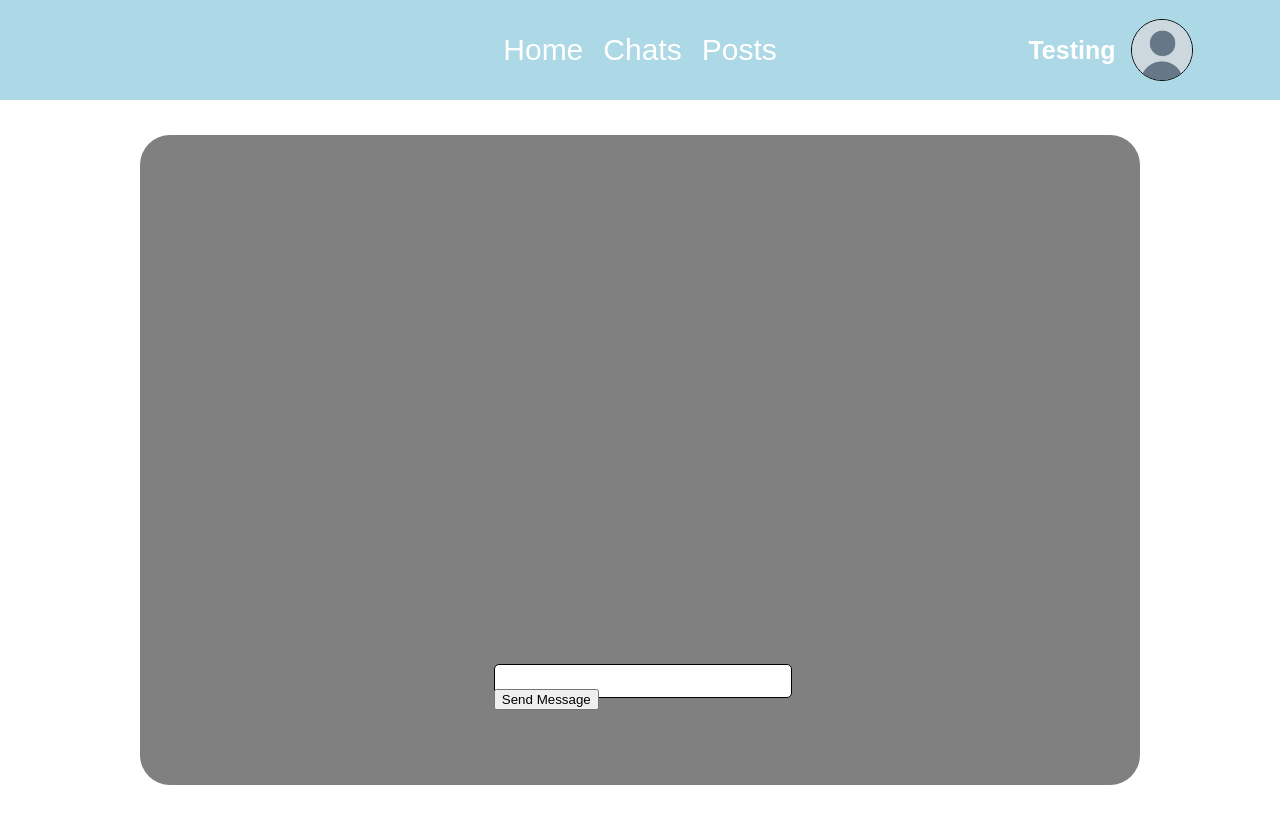
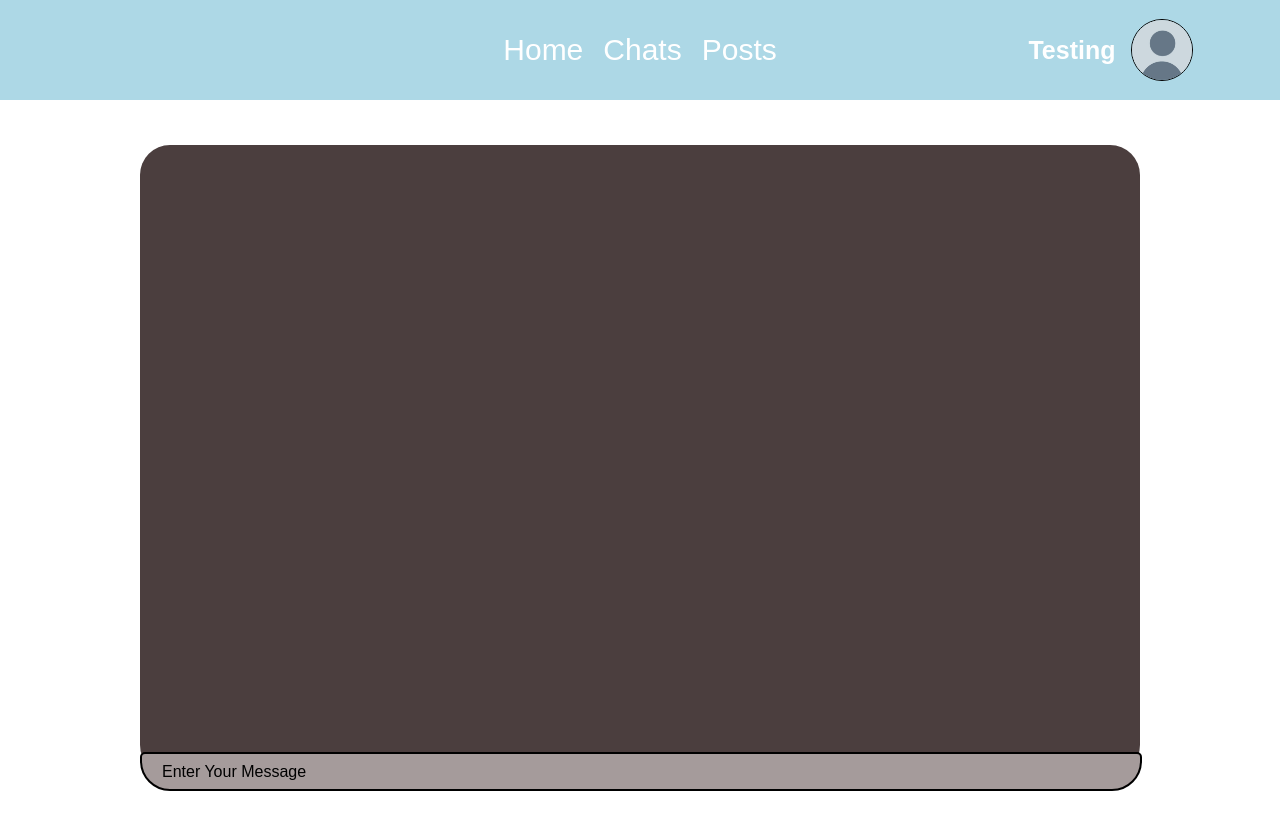
Before and after one commit to MustafaBioS/Chatter, a Flask app: page /chats in a window 1280 px wide. Run offline with Flask 3, Linux system fonts and the light colour scheme; a user stored in the database is signed in; some libraries are stand-ins or nearby versions.

Commit message:
finally done with the chats and websockets thing, its my first time using it and it was pretty fun to learn honesty (it wasn't)

```diff
--- a/app.py
+++ b/app.py
@@ -45,13 +45,6 @@ class Users(db.Model, UserMixin):
 def load_user(user_id):
     return Users.query.get(int(user_id))
 
-class Messages(db.Model):
-    mid = db.Column(db.Integer, primary_key=True)
-    content = db.Column(db.Text, nullable=False)
-    date_created = db.Column(db.DateTime, default=datetime.utcnow)
-
-    user_id = db.Column(db.Integer, db.ForeignKey("users.id"), nullable=False)
-
 class Posts(db.Model):
     id = db.Column(db.Integer, primary_key=True)
     title = db.Column(db.String(64), nullable=False)
@@ -65,14 +58,9 @@ class Posts(db.Model):
 def handle_connect():
     print('Connected Socket')
 
-@socketio.on('user_join')
-def handle_user_join(username):
-    print(f"User {username} Joined!")
-
 @socketio.on('new_message')
 def handle_new_message(message):
-    print(f'New Message: {message}')
-    emit('chat', {"message": message}, broadcast=True)
+    emit('chat', {'sender': current_user.username, "message": message}, broadcast=True)
 
 # ROUTES
 
@@ -140,7 +128,8 @@ def delete():
 @app.route('/chats')
 @login_required
 def chats():
-    return render_template('chats.html')
+    users = Users.query.filter(Users.id != current_user.id).all()
+    return render_template('chats.html', users=users)
 
 @app.route('/feed')
 @login_required
--- a/static/styles.css
+++ b/static/styles.css
@@ -705,22 +705,54 @@
 }
 
 .chatarea {
-    height: 650px;
+    height: 630px;
     width: 1000px;
-    background-color: gray;
+    background-color: rgb(75, 62, 62);
     display: flex;
     align-items: flex-start;
     border-radius: 30px;
     justify-content: flex-start;
+    position: absolute;
+    overflow-y: auto;
+}
+
+.showmsgcon {
+    margin-top: 650px;
 }
 
 .messagebox {
-    width: 100%;
+    width: 943px;
+    margin-left: -380px;
+    height: 15px;
+    outline: none;
+    margin-bottom: 27px;
+    border-radius: 5px;
+    display: flex;
+    align-items: center;
+    justify-content: center;
+    border-bottom-left-radius: 30px;
+    border-bottom-right-radius: 30px;
+    border: 2px solid black;
+    font-size: 16px;
+    background-color: rgb(165, 155, 155);
+    color: white;
+}
+
+.messagebox:focus {
+    transform: translateY(0px);
+    background-color: rgb(165, 155, 155);
+}
+
+.showmsgbtn {
+    margin-top: -13px;
     height: 30px;
-    border: 1px solid black;
-    outline: none;
-    margin-bottom: -50px;
-    border-radius: 5px;
+    width: 30px;
+    margin-left: 360px;
+}
+
+.messagebox:focus + .showmsgbtn {
+    transform: translateY(-15px);
+    color: white;
 }
 
 .sendform {
@@ -733,6 +765,8 @@
     flex-direction: column;
 }
 
-.sendmsg {
-
+.msgs {
+    list-style: none;
+    font-size: 20px;
+    color: white;
 }
--- a/templates/chats.html
+++ b/templates/chats.html
@@ -38,15 +38,13 @@
     <div class="chatareaCon">
         <div class="chatarea">
             <ul class="msgs">
-
             </ul>
         </div>
-        <form class="sendform">
-                <span class="msgspn">
-                    <input class="messagebox" type="text">
-                    <input type="button" class="sendmsg" value="Send Message">
-                </span>
-        </form>
+
+            <div class="showcon showmsgcon">
+                <input class="inp password messagebox" type="text" placeholder="Enter Your Message" src="../static/6493779-200.png" required>
+                <img class="showbtn showmsgbtn" src="../static/6493779-200.png"></img>
+            </div>
     </div>
 
 <script>
@@ -57,8 +55,9 @@
     const socket = io({autoConnect: false});
     const sendmsg = document.querySelector('.sendmsg');
     const sendform = document.querySelector('.sendform')
-
-    let username = '{{ current_user.username }}';
+    const messagebox = document.querySelector('.messagebox');
+    const password = document.querySelector('.password');
+    const showbtn = document.querySelector('.showbtn');
 
     socket.connect();
 
@@ -66,23 +65,44 @@
         socket.emit("user_join", username);
     })
 
-    document.querySelector('.sendmsg').addEventListener('click', ()=> {
-            let message = document.querySelector('.messagebox').value;
+    showbtn.addEventListener('click', ()=> {
+            let message = messagebox.value;
             socket.emit('new_message', message);
-            document.querySelector('.messagebox').value = '';
+            messagebox.value = '';
+            showbtn.style.display = 'none';
         }
     )
+
+    messagebox.addEventListener('keyup', (event)=> {
+        if (event.key == 'Enter') {
+            let message = messagebox.value;
+            socket.emit('new_message', message);
+            messagebox.value = '';
+            showbtn.style.display = 'none';
+        }
+    })
 
     socket.on('chat', (data)=> {
         let ul = document.querySelector('.msgs');
         let li = document.createElement('li');
-        li.appendChild(document.createTextNode(data["message"]))
+        li.appendChild(document.createTextNode(`${data.sender}: ${data.message}`))
         ul.appendChild(li);
         ul.scrollTop = ul.scrollHeight
     })
 
     document.addEventListener('DOMContentLoaded', ()=> {
 
+
+        if (password) {
+        password.addEventListener('input', ()=> {
+            if (password.value === '') {
+                showbtn.style.display = 'none';
+            } else {
+                showbtn.style.display = 'block';
+            }
+
+            })
+        };
 
         if (login) {
             login.addEventListener('click', ()=> {
```
Also changed, not shown: migrations/versions/50735baded4e_.py (renamed from migrations/versions/7d0bf523b0a2_.py, +14 -12 lines), README.md (deleted), instance/database.db, static/6493779-200.png (added).
